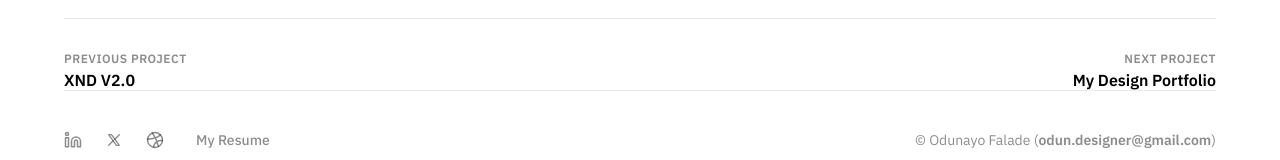
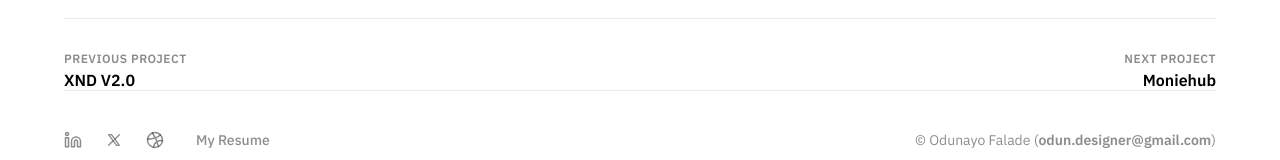
Before and after one commit to AniFUD/portfolio-project, a React (Vite) app: page /selected-work/techpay in a window 1280 px wide. Shown: the part 7197-7357 px from the top of the page. Built offline with nearby package versions, Linux system fonts and the light colour scheme.

Commit message:
auto-sync: modifications on 2026-07-13 09:44:42

```diff
--- a/src/pages/case-studies/TechpayCaseStudy.jsx
+++ b/src/pages/case-studies/TechpayCaseStudy.jsx
@@ -314,9 +314,9 @@ export default function TechpayCaseStudy() {
           <span className="case-study-nav-lbl">Previous Project</span>
           <span className="case-study-nav-title">XND V2.0</span>
         </Link>
-        <Link to="/selected-work/my-design-portfolio" className="case-study-nav-btn next">
+        <Link to="/selected-work/moniehub" className="case-study-nav-btn next">
           <span className="case-study-nav-lbl">Next Project</span>
-          <span className="case-study-nav-title">My Design Portfolio</span>
+          <span className="case-study-nav-title">Moniehub</span>
         </Link>
       </footer>
 
```
